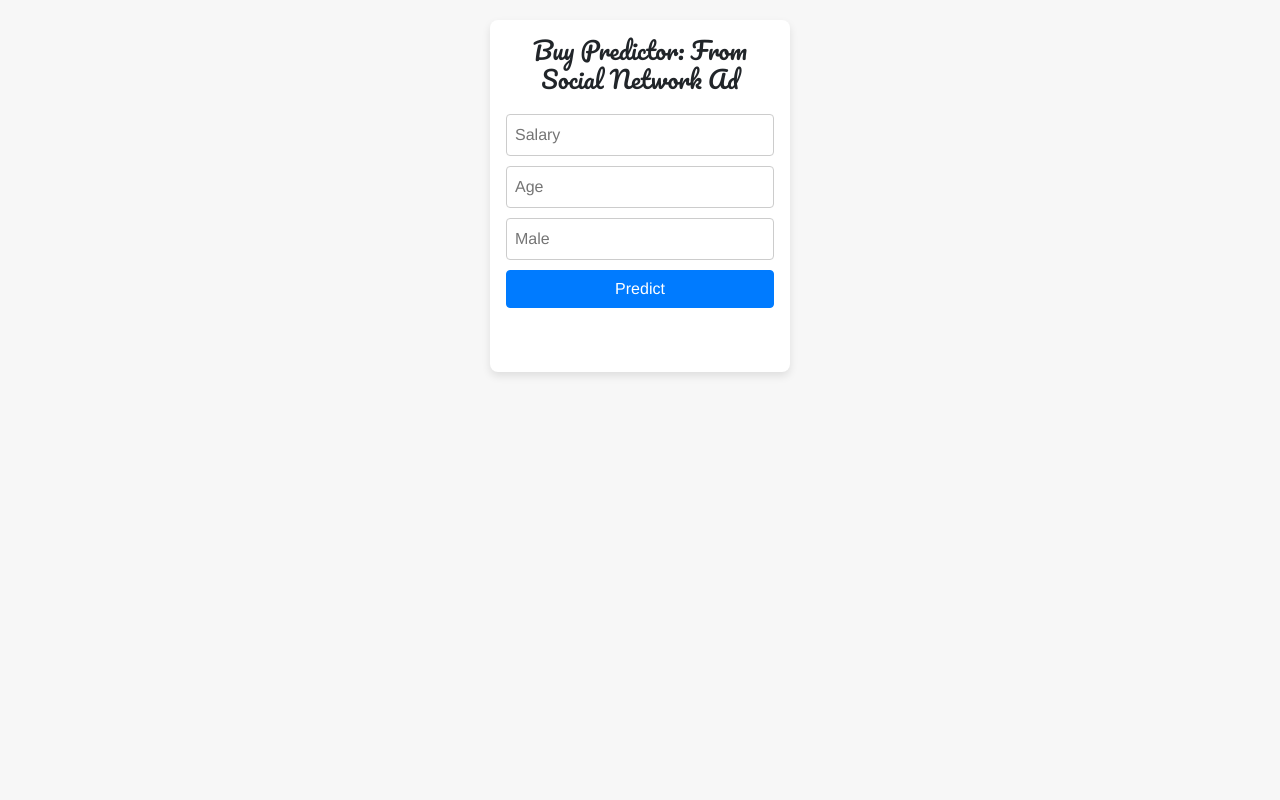
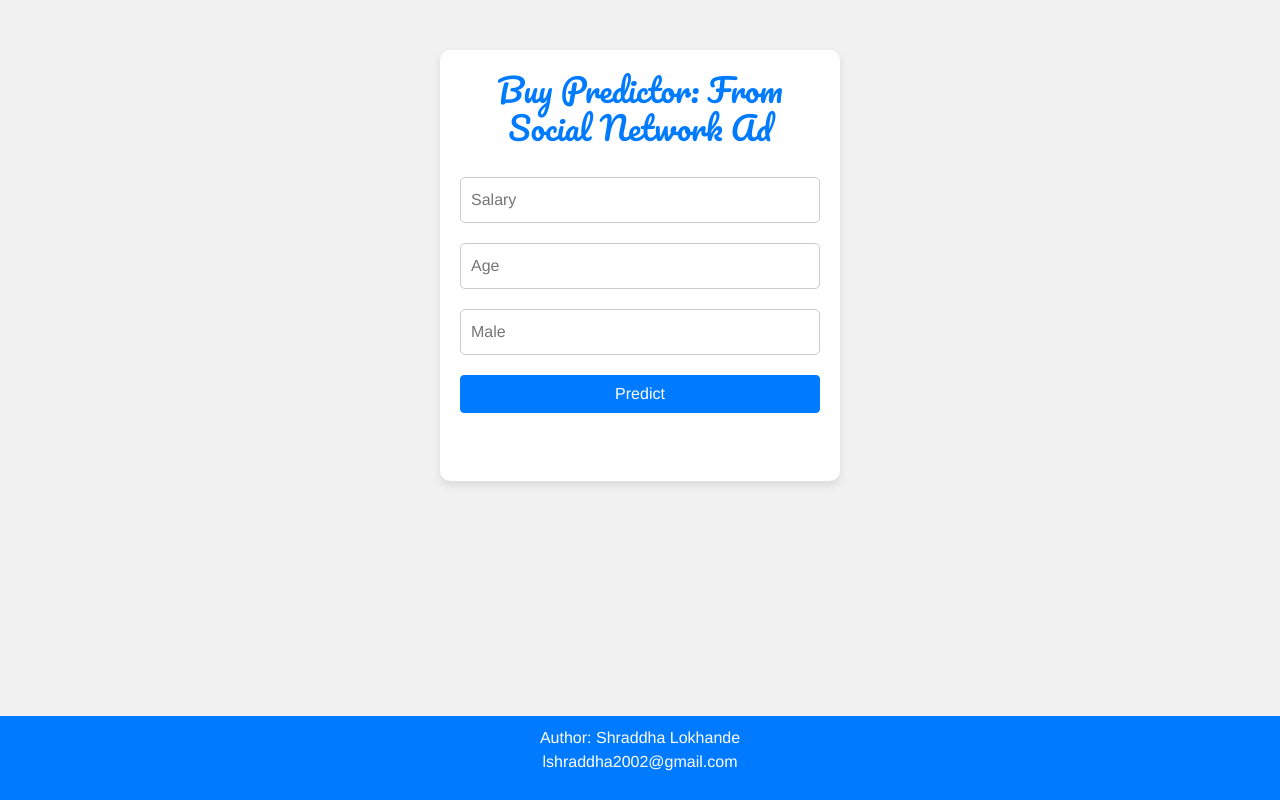
Before and after one commit to ShraddhaLokhande03/ML_project, a Flask app: page / in a window 1280 px wide. Run offline with Flask 3, Linux system fonts and the light colour scheme; parts of the project's set-up code (start-up, migrations or seed data) failed here and were passed over; some libraries are stand-ins or nearby versions.

Commit message:
Update index.html

```diff
--- a/templates/index.html
+++ b/templates/index.html
@@ -3,49 +3,66 @@
 <head>
   <meta charset="UTF-8">
   <title>ML API</title>
-  <link href="https://fonts.googleapis.com/css?family=Pacifico" rel="stylesheet" type="text/css">
-  <link href="https://fonts.googleapis.com/css?family=Arimo" rel="stylesheet" type="text/css">
-  <link href="https://fonts.googleapis.com/css?family=Hind:300" rel="stylesheet" type="text/css">
-  <link href="https://fonts.googleapis.com/css?family=Open+Sans+Condensed:300" rel="stylesheet" type="text/css">
+  <link href="https://fonts.googleapis.com/css?family=Pacifico" rel="stylesheet">
+  <link href="https://fonts.googleapis.com/css?family=Arimo" rel="stylesheet">
+  <link href="https://fonts.googleapis.com/css?family=Hind:300" rel="stylesheet">
+  <link href="https://fonts.googleapis.com/css?family=Open+Sans+Condensed:300" rel="stylesheet">
 
-  <!-- Add Bootstrap CSS -->
+
   <link rel="stylesheet" href="https://maxcdn.bootstrapcdn.com/bootstrap/4.5.2/css/bootstrap.min.css">
 
-  <!-- Add Custom CSS -->
   <style>
     body {
       font-family: 'Arimo', sans-serif;
-      background-color: #f7f7f7;
+      background-color: #f1f1f1;
     }
     .login {
-      margin: 20px auto;
-      max-width: 300px;
-      padding: 16px;
+      margin: 50px auto;
+      max-width: 400px;
+      padding: 20px;
       background: #fff;
-      border-radius: 8px;
+      border-radius: 10px;
       box-shadow: 0 4px 8px rgba(0, 0, 0, 0.1);
     }
     h1 {
       font-family: 'Pacifico', cursive;
-      font-size: 24px;
+      font-size: 32px;
       text-align: center;
-      margin-bottom: 20px;
+      margin-bottom: 30px;
+      color: #007bff;
     }
     input {
       width: 100%;
-      padding: 8px;
-      margin-bottom: 10px;
+      padding: 10px;
+      margin-bottom: 20px;
       border: 1px solid #ccc;
-      border-radius: 4px;
+      border-radius: 5px;
     }
     button {
       width: 100%;
+      padding: 12px;
+      background-color: #007bff;
+      color: #fff;
+      border: none;
+      border-radius: 5px;
+      cursor: pointer;
+    }
+    button:hover {
+      background-color: #0056b3;
+    }
+    footer {
+      text-align: center;
       padding: 10px;
       background-color: #007bff;
       color: #fff;
-      border: none;
-      border-radius: 4px;
-      cursor: pointer;
+      position: fixed;
+      bottom: 0;
+      left: 0;
+      width: 100%;
+    }
+    footer a {
+      color: #fff;
+      text-decoration: none;
     }
   </style>
 </head>
@@ -55,13 +72,12 @@
     <div class="login">
       <h1>Buy Predictor: From Social Network Ad</h1>
 
-      <!-- Main Input For Receiving Query to our ML -->
       <form action="{{ url_for('predict') }}" method="post">
-        <input type="text" name="salary" placeholder="Salary" required="required">
-        <input type="text" name="age" placeholder="Age" required="required">
-        <input type="text" name="male" placeholder="Male" required="required">
+        <input type="text" name="salary" placeholder="Salary" required>
+        <input type="text" name="age" placeholder="Age" required>
+        <input type="text" name="male" placeholder="Male" required>
 
-        <button type="submit" class="btn btn-primary btn-block btn-large">Predict</button>
+        <button type="submit" class="btn btn-primary btn-block">Predict</button>
       </form>
 
       <br>
@@ -70,9 +86,10 @@
     </div>
   </div>
 
-  <!-- Add Bootstrap JS (Optional) -->
-  <!-- <script src="https://code.jquery.com/jquery-3.6.0.slim.min.js"></script>
-  <script src="https://cdn.jsdelivr.net/npm/@popperjs/core@2.11.6/dist/umd/popper.min.js"></script>
-  <script src="https://maxcdn.bootstrapcdn.com/bootstrap/4.5.2/js/bootstrap.min.js"></script> -->
+  <footer>
+    <p>Author: Shraddha Lokhande<br>
+    <a href="mailto:lshraddha2002@gmail.com">lshraddha2002@gmail.com</a></p>
+  </footer>
+
 </body>
 </html>
```
